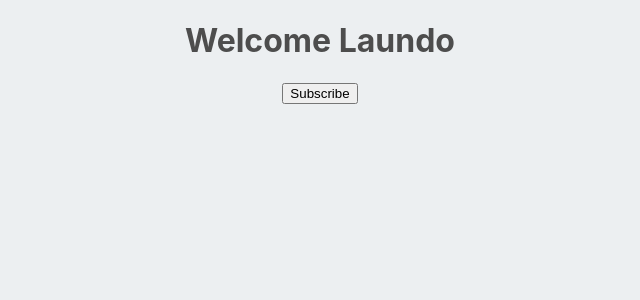
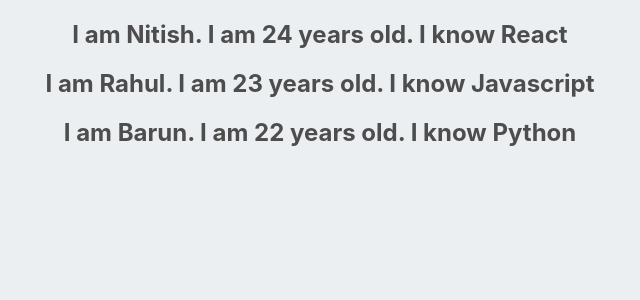
Before and after one commit to TechpreneurNitish/presto-apps-task, a React (Create React App) app: page / in a window 1280 px wide. Shown: the top 300 px of the page, without its empty margins (320-960 px from the left). Built offline with nearby package versions, Linux system fonts and the light colour scheme.

Commit message:
Many changes

```diff
--- a/src/App.js
+++ b/src/App.js
@@ -1,23 +1,36 @@
 import React from 'react';
 import './App.css';
+import ClassClick from './Components/ClassClick';
+import Counter from './Components/Counter';
+import EventBind from './Components/EventBind';
+import FunClick from './Components/FunClick';
 import Greet from './Components/Greet';
 import Msg from './Components/Msg';
+import NameList from './Components/NameList';
+import ParentComp from './Components/ParentComp';
+import UserGreeting from './Components/UserGreeting';
 import Welcome from './Components/Welcome';
 
 function App() {
   return (
     <div className="App">
-      {/* <Greet name="Nitish" heroName="Developer">
+      <NameList />
+      {/* <UserGreeting />
+      <ParentComp />
+      <EventBind />
+      <ClassClick />
+      <FunClick />
+      <Counter />
+      <Greet name="Nitish" heroName="Developer">
         <p>This is my paragraph for Nitish Developer</p>
         </Greet>
       <Greet name="Rahul" heroName="Coder">
         <button>Click Me</button>
-        </Greet>
       <Greet name="Barun" heroName="Programmer" />
       <Welcome name="Nitish" heroName="Developer" />
       <Welcome name="Rahul" heroName="Coder" />
-      <Welcome name="Barun" heroName="Programmer" /> */}
-      <Msg  />
+      <Welcome name="Barun" heroName="Programmer" />
+      <Msg  /> */}
 
     </div>
   );
--- /dev/null
+++ b/src/Components/ChildComp.js
@@ -0,0 +1,11 @@
+import React from 'react'
+
+function ChildComp(props) {
+  return (
+    <div>
+      <button onClick={() => props.greetHandler('child')}>Greet Parent</button>
+    </div>
+  )
+}
+
+export default ChildComp
--- /dev/null
+++ b/src/Components/ClassClick.js
@@ -0,0 +1,16 @@
+import React, { Component } from 'react'
+
+class ClassClick extends Component {
+  clickHandler() {
+    console.log('Button Clicked');
+  }
+  render() {
+    return (
+      <div>
+        <button onClick={this.clickHandler}>Click</button>
+      </div>
+    )
+  }
+}
+
+export default ClassClick
--- /dev/null
+++ b/src/Components/Counter.js
@@ -0,0 +1,35 @@
+import React, { Component } from 'react';
+
+class Counter extends Component {
+  constructor(props) {
+    super(props);
+
+    this.state = {
+      count: 0,
+    };
+  }
+
+  increment() {
+    this.setState(
+      {
+        count: this.state.count + 1,
+      },
+      () => {
+        console.log('Callback value', this.state.count);
+      }
+    )
+    console.log(this.state.count);
+  }
+
+  render() {
+    return (
+      <div>
+        count - {this.state.count}
+        <br />
+        <button onClick={() => this.increment()}>Increment</button>
+      </div>
+    );
+  }
+}
+
+export default Counter;
--- /dev/null
+++ b/src/Components/EventBind.js
@@ -0,0 +1,37 @@
+import React, { Component } from 'react'
+
+class EventBind extends Component {
+  constructor(props) {
+    super(props)
+
+    this.state = {
+       msg: "Hello"
+    }
+    // this.clickHandler = this.clickHandler.bind(this)
+  }
+
+  // clickHandler() {
+  //   this.setState({
+  //       msg: 'Good Bye!'
+  //     })
+  // }
+
+  clickHandler = () => {
+    this.setState({
+      msg: 'Good Bye Laure!'
+    })
+  }
+
+  render() {
+    return (
+      <div>
+        <div>{this.state.msg}</div>
+        {/* <button onClick={this.clickHandler.bind(this)}>Click</button> */}
+        {/* <button onClick={() => this.clickHandler}>Click</button> */}
+        <button onClick={this.clickHandler}>Click</button>
+      </div>
+    )
+  }
+}
+
+export default EventBind
--- /dev/null
+++ b/src/Components/FunClick.js
@@ -0,0 +1,14 @@
+import React from 'react'
+
+function FunClick() {
+  function clickHandler(){
+    console.log('Button Clicked');
+  }
+  return (
+    <div>
+      <button onClick={clickHandler}>Click</button>
+    </div>
+  )
+}
+
+export default FunClick
--- a/src/Components/Greet.js
+++ b/src/Components/Greet.js
@@ -1,11 +1,10 @@
 import React from 'react';
 
-const Greet = (props) => {
-  console.log(props);
+const Greet = props => {
+  const {name, heroName} = props
 return (
   <div>
-    <h1>Hello {props.name} your role is {props.heroName}</h1>
-    {props.children}
+    <h1>Hello {name} your role is {heroName}</h1>
   </div>
 )
 }
--- /dev/null
+++ b/src/Components/NameList.js
@@ -0,0 +1,29 @@
+import React from 'react';
+import Person from './Person';
+
+function NameList() {
+  const persons = [
+    {
+      id: 1,
+      name: 'Nitish',
+      age: 24,
+      skill: 'React',
+    },
+    {
+      id: 2,
+      name: 'Rahul',
+      age: 23,
+      skill: 'Javascript',
+    },
+    {
+      id: 3,
+      name: 'Barun',
+      age: 22,
+      skill: 'Python',
+    },
+  ];
+  const personList = persons.map((person) => <Person person={person} />);
+  return <div>{personList}</div>;
+}
+
+export default NameList;
--- /dev/null
+++ b/src/Components/ParentComp.js
@@ -0,0 +1,30 @@
+import React, { Component } from 'react'
+import ChildComp from './ChildComp'
+
+class ParentComp extends Component {
+
+  constructor(props) {
+    super(props)
+
+    this.state = {
+       parentName: 'Parent'
+    }
+
+    this.greetParent = this.greetParent.bind(this)
+  }
+
+  greetParent(childName) {
+    alert(`Hello ${this.state.parentName} from ${childName}`)
+  }
+
+
+  render() {
+    return (
+      <div>
+        <ChildComp greetHandler={this.greetParent} />
+      </div>
+    )
+  }
+}
+
+export default ParentComp
--- /dev/null
+++ b/src/Components/Person.js
@@ -0,0 +1,13 @@
+import React from 'react'
+
+function Person({person}) {
+  return (
+    <div>
+      <h2>
+      I am {person.name}. I am {person.age} years old. I know {person.skill}
+    </h2>
+    </div>
+  )
+}
+
+export default Person
--- /dev/null
+++ b/src/Components/UserGreeting.js
@@ -0,0 +1,37 @@
+import React, { Component } from 'react';
+
+class UserGreeting extends Component {
+  constructor(props) {
+    super(props);
+
+    this.state = {
+      isLoggedIn: false,
+    };
+  }
+
+  render() {
+    return (this.state.isLoggedIn && <div>Welcome Nitish Singh Chauhan</div>) || (
+      <div>Welcome Guest</div>
+    );
+    // let msg
+    // if (this.state.isLoggedIn) {
+    //   msg = <div>Welcome Nitish Singh Chauhan</div>
+    // } else {
+    //   msg = <div>Welcome Guest</div>
+    // }
+
+    // if (this.state.isLoggedIn) {
+    //   return <div>Welcome Nitish Singh Chauhan</div>;
+    // } else {
+    //   return <div>Welcome Guest</div>;
+    // }
+
+    // return this.state.isLoggedIn ? (
+    //   <div>Welcome Nitish Singh Chauhan</div>
+    // ) : (
+    //   <div>Welcome Guest</div>
+    // );
+  }
+}
+
+export default UserGreeting;
--- a/src/Components/Welcome.js
+++ b/src/Components/Welcome.js
@@ -2,7 +2,9 @@
 
 class Welcome extends Component {
   render() {
-    return <h1>Welcome {this.props.name} your position in company {this.props.heroName}</h1>
+    const {name, heroName} = this.props
+    // const {state1, state2} = this.state
+    return <h1>Welcome {name} your position in company {heroName}</h1>
   }
 }
 
```
